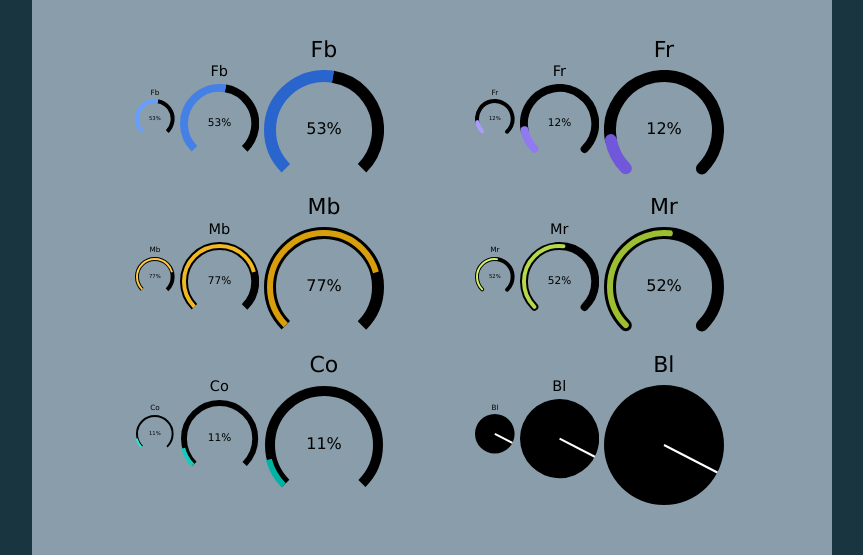
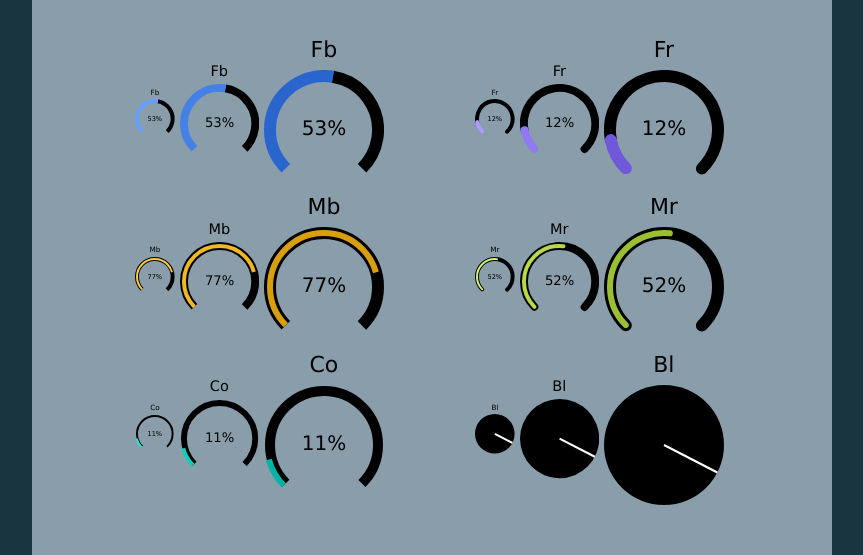
Before and after one commit to turtlegun/react-knobs, a React (Create React App) app: page / in a window 1280 px wide. Shown: the part 168-723 px from the top of the page, without its empty margins (208-1071 px from the left). Built offline with nearby package versions, Linux system fonts and the light colour scheme.

Commit message:
Make header and value font size customizable

```diff
--- a/src/components/ConcentricKnob.jsx
+++ b/src/components/ConcentricKnob.jsx
@@ -73,7 +73,7 @@ export default function ConcentricKnob(props) {
           <text
             x="50%"
             y={center}
-            fontSize={16 * scale}
+            fontSize={(props.valueFontSize || theme.valueFontSize) * scale}
             fill={props.valueTextColor || theme.valueTextColor}
             dominantBaseline="middle"
             textAnchor="middle"
--- a/src/components/FullonKnob.jsx
+++ b/src/components/FullonKnob.jsx
@@ -74,7 +74,7 @@ export default function FullonKnob(props) {
           <text
             x="50%"
             y={center}
-            fontSize={16 * scale}
+            fontSize={(props.valueFontSize || theme.valueFontSize) * scale}
             fill={props.valueTextColor || theme.valueTextColor}
             dominantBaseline="middle"
             textAnchor="middle"
--- a/src/components/MidlaneKnob.jsx
+++ b/src/components/MidlaneKnob.jsx
@@ -74,7 +74,7 @@ export default function MidlaneKnob(props) {
           <text
             x="50%"
             y={center}
-            fontSize={16 * scale}
+            fontSize={(props.valueFontSize || theme.valueFontSize) * scale}
             fill={props.valueTextColor || theme.valueTextColor}
             dominantBaseline="middle"
             textAnchor="middle"
--- a/src/components/ThemeContext.js
+++ b/src/components/ThemeContext.js
@@ -5,6 +5,8 @@ export default React.createContext({
   valueStrokeColor: '#3FA9F5',
   headerTextColor: 'black',
   valueTextColor: 'black',
+  headerFontSize: 22,
+  valueFontSize: 20,
   knobStrokeWidth: 12,
   valueStrokeWidth: 6,
   defaultScale: 1,
--- a/src/components/styles.js
+++ b/src/components/styles.js
@@ -3,7 +3,7 @@ export const DEFAULT_SIZE = 120;
 export const header = (scale, props, theme) => ({
   textAlign: 'center',
   color: props.headerTextColor || theme.headerTextColor,
-  fontSize: 22 * scale,
+  fontSize: (props.headerFontSize || theme.headerFontSize) * scale,
   marginBottom: 8 * scale,
 });
 
```
